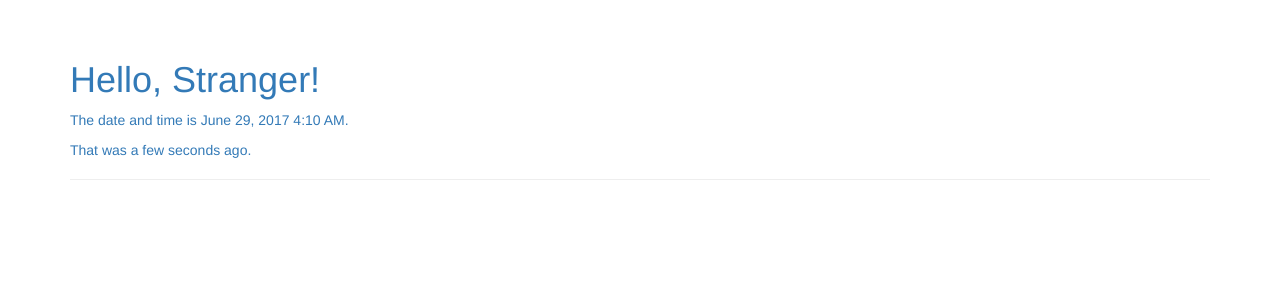
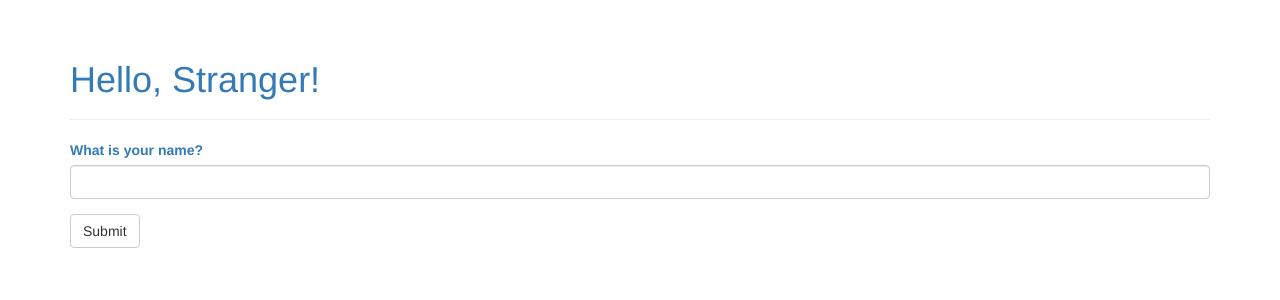
Before and after one commit to hoffman250/cs406, a Flask app: page / in a window 1280 px wide. Shown: the part 52-352 px from the top of the page. Run offline with Flask 2, Linux system fonts and the light colour scheme; some libraries are stand-ins or nearby versions.

Commit message:
added wtf code. added form template for index page.

```diff
--- a/chap4/forms.py
+++ b/chap4/forms.py
@@ -1,16 +1,29 @@
-from flask import Flask, render_template
-from flask.ext.bootstrap import Bootstrap
-from flask.ext.moment import Moment
+from flask import Flask, render_template, session, redirect, url_for
+from flask_bootstrap import Bootstrap
+from flask_moment import Moment
 from datetime import datetime
+from flask_wtf import FlaskForm
+from wtforms import StringField, SubmitField
+from wtforms.validators import Required
 
 app = Flask(__name__)
+app.config['SECRET_KEY'] = 'Andy LaRocque is a great guitarist'
 
 bootstrap = Bootstrap(app)
 moment = Moment(app)
 
-@app.route('/')
+class NameForm(FlaskForm):
+	name = StringField('What is your name?', validators=[Required()])
+	submit=SubmitField('Submit')
+
+@app.route('/', methods=['GET', 'POST'])
 def index():
-    return render_template('index.html', current_time=datetime.utcnow())
+	form = NameForm()
+	if form.validate_on_submit():
+		session['name'] = form.name.data
+		return redirect(url_for('index'))
+	return render_template('index.html', form=form, name=session.get('name'),
+		current_time=datetime.utcnow())
 
 @app.route('/user/<name>')
 def user(name):
--- a/chap4/templates/index.html
+++ b/chap4/templates/index.html
@@ -1,11 +1,13 @@
 {% extends "base.html" %}
+{% import "bootstrap/wtf.html" as wtf %}
 
 {% block title %}Bootstrap Test!{% endblock %}
 
 {% block page_content %}
 <div class="page-header">
-	<h1>Hello, Stranger!</h1>
-	<p>The date and time is {{ moment(current_time).format('LLL') }}.</p>
-	<p>That was {{ moment(current_time).fromNow(refresh=True) }}.</p>
+	<h1>Hello, {% if name %}{{ name }}{% else %}Stranger{% endif %}!</h1>
+	<!--<p>The date and time is {{ moment(current_time).format('LLL') }}.</p>
+	<p>That was {{ moment(current_time).fromNow(refresh=True) }}.</p>-->
 </div>
+{{ wtf.quick_form(form)}}
 {% endblock %}
```
